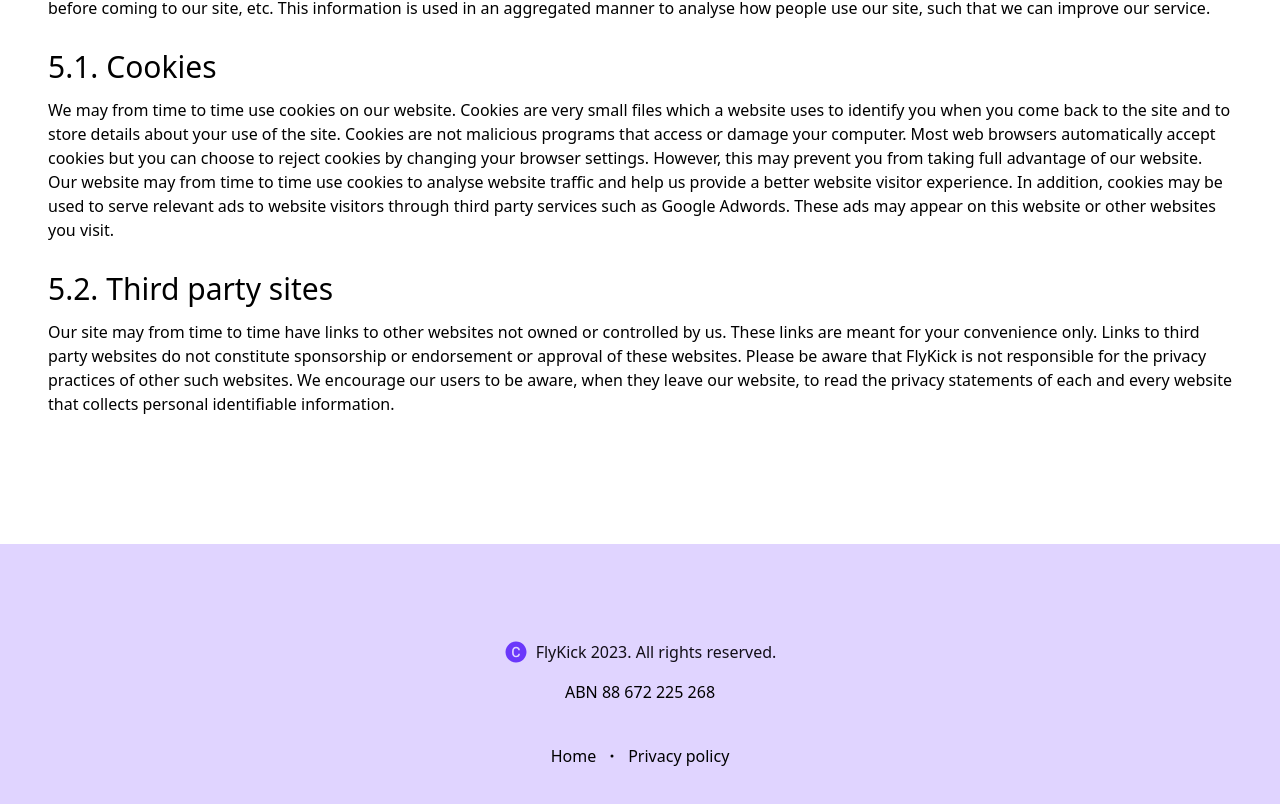
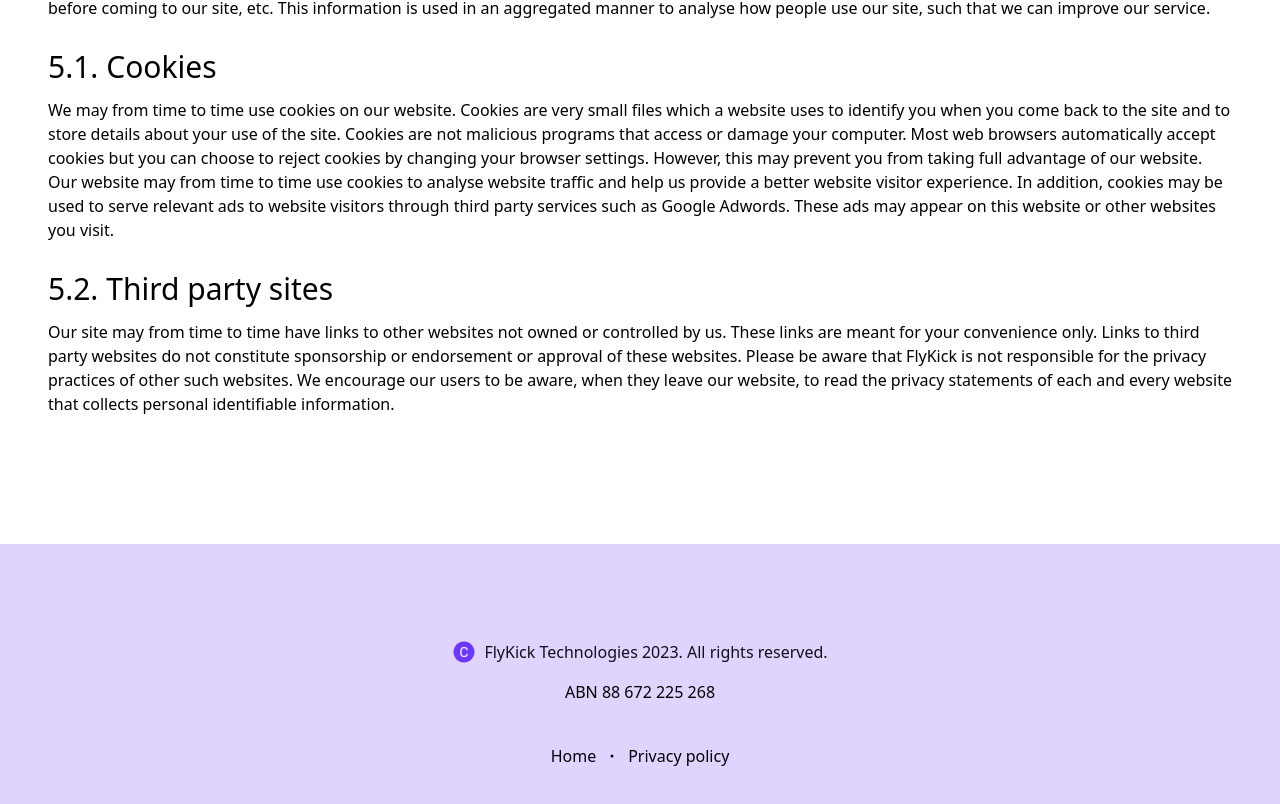
Before and after one commit to arjunp8822/flykick, a React (Vite) app in the folder frontend/: page /privacy in a window 1280 px wide. Shown: the part 1984-2788 px from the top of the page. Built offline with nearby package versions, Linux system fonts and the light colour scheme; the HTML template or start-up script is replaced by a standard one.

Commit message:
update to name

```diff
--- a/frontend/src/components/Footer.jsx
+++ b/frontend/src/components/Footer.jsx
@@ -10,7 +10,7 @@ const Footer = () => {
         <AiFillCopyrightCircle className="text-bg-cta text-2xl" />
         <div className="cursor-pointer hover:text-gray-400 transition duration-100">
           <p className="text-font-primary font-medium">
-            FlyKick 2023. All rights reserved.
+            FlyKick Technologies 2023. All rights reserved.
           </p>
         </div>
       </div>
```
